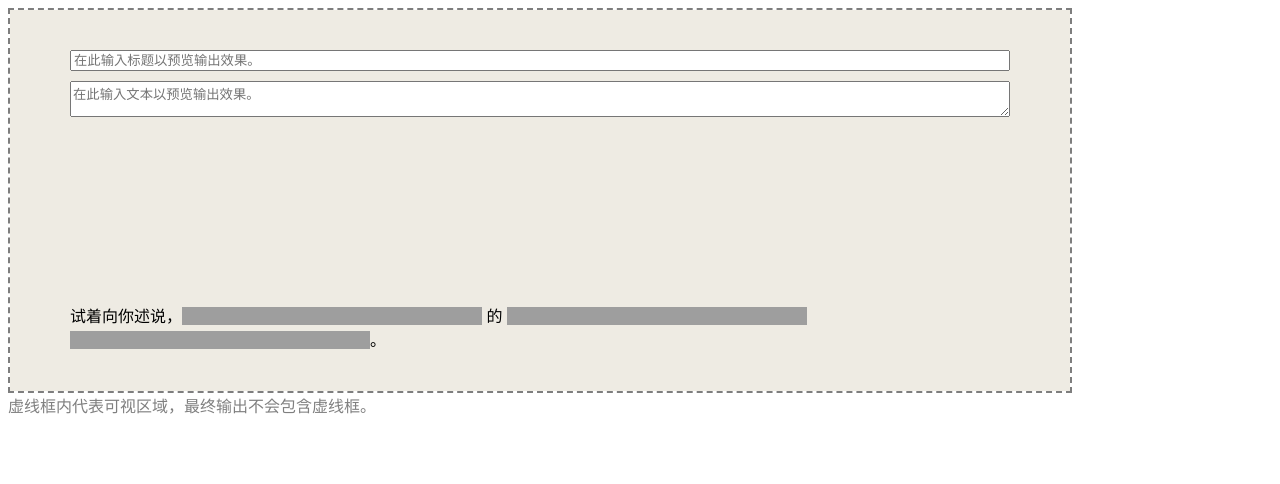
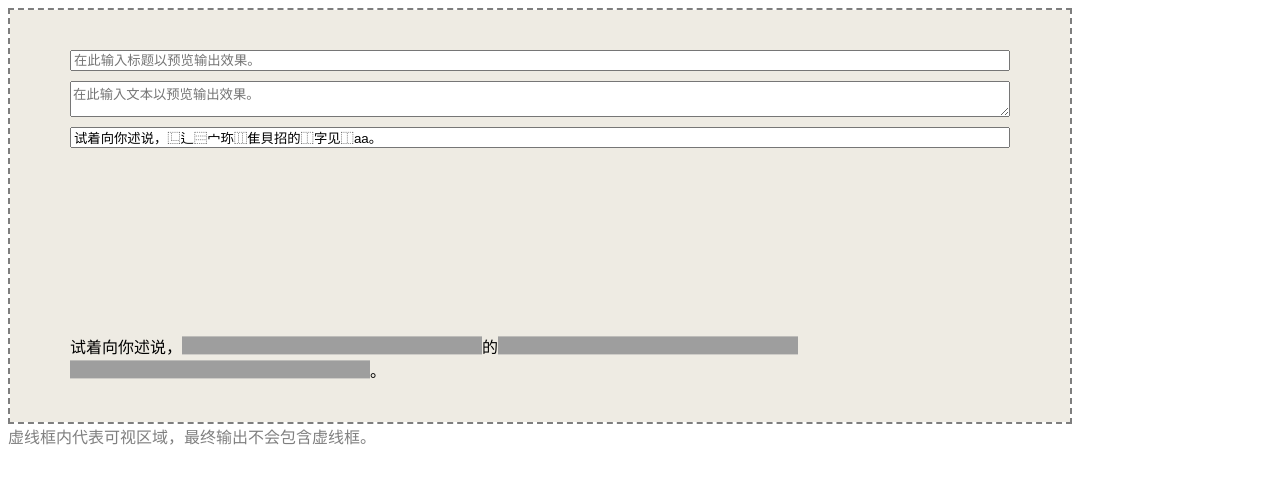
Before and after one commit to kagamibot-team/kagami-bot-frontend, a Vue app: page /tool in a window 1280 px wide. Shown: the top 484 px of the page. Built offline with nearby package versions, Linux system fonts and the light colour scheme; grey boxes are pictures that could not be loaded.

Commit message:
offset add

```diff
--- a/src/components/FormattedTexts.vue
+++ b/src/components/FormattedTexts.vue
@@ -4,7 +4,8 @@ import { rep_str_to_ids } from '../script/trans_ids'
 
 const props = defineProps({
   text: { type: String, default: '' },
-  invert_color: { type: Boolean, default: true }
+  invert_color: { type: Boolean, default: true },
+  offset: { type: String, default: '0' }
 })
 const splitted_text = computed(() => {
   return rep_str_to_ids(props.text)
@@ -19,7 +20,7 @@ const svg_style = computed(() => {
 </script>
 
 <template>
-  <span>
+  <span class="format-text">
     <span v-for="(char, index) in splitted_text" :key="index">
       <span v-if="typeof char == 'string'">{{ char }}</span>
       <object
@@ -42,13 +43,14 @@ const svg_style = computed(() => {
   /* width: 1.1em; */
   display: inline-block;
   color: black;
+  transform: translateY(v-bind(offset));
   * {
     fill: white;
   }
 }
 
 .inline-svg-text {
-  transform: translateY(-0.1em);
+  transform: translateY(-0.15em);
   display: inline-block;
 }
 </style>
--- a/src/pre_data/recipe.json
+++ b/src/pre_data/recipe.json
@@ -13,7 +13,7 @@
   "output": {
     "info": {
       "aid": 0,
-      "description": "你不该在这里，就像⿰字见⿰字字一样龌龊。",
+      "description": "你不该在\n这里，就像⿰字见⿰字字一样龌龊。",
       "display_name": "⿰字见⿰字字⿺花⿱川戸⿺辶⿳宀珎⿲隹貝招⿱⿻𠈌丨亏小哥",
       "color": "rgb(198, 193, 191)",
       "image_url": "./resource/shit.png",
--- a/src/views/ToolPage.vue
+++ b/src/views/ToolPage.vue
@@ -5,7 +5,7 @@ import FormattedTexts from '../components/FormattedTexts.vue'
 const text = ref()
 const title = ref()
 
-const data = ref('试着向你述说，⿺辶⿳宀珎⿲隹貝招 的 ⿰字见⿰aa。')
+const data = ref('试着向你述说，⿺辶⿳宀珎⿲隹貝招的⿰字见⿰aa。')
 </script>
 
 <template>
@@ -13,6 +13,7 @@ const data = ref('试着向你述说，⿺辶⿳宀珎⿲隹貝招 的 ⿰字见
     <div class="test-area">
       <input v-model="title" placeholder="在此输入标题以预览输出效果。" />
       <textarea v-model="text" placeholder="在此输入文本以预览输出效果。" />
+      <input v-model="data" placeholder="在此输入需要转换的IDS文字以预览输出效果。" />
       <h2>{{ title }}</h2>
       <h3>{{ title }}</h3>
       <p>{{ text }}</p>
@@ -20,7 +21,7 @@ const data = ref('试着向你述说，⿺辶⿳宀珎⿲隹貝招 的 ⿰字见
         <b>{{ text }}</b>
       </p>
       <div>
-        <FormattedTexts :invert_color="false" :text="data" />
+        <FormattedTexts :invert_color="false" :text="data" :offset="'-0.1em'" />
       </div>
     </div>
   </main>
```
